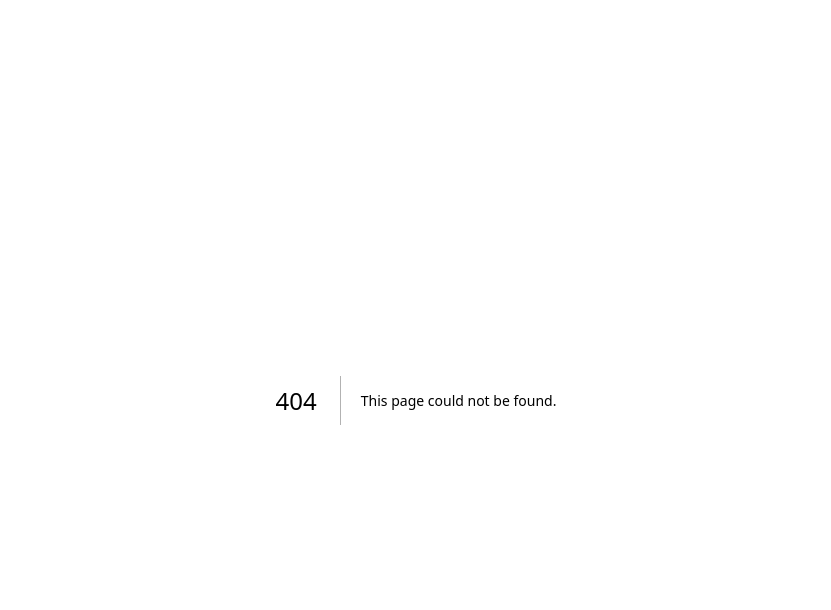
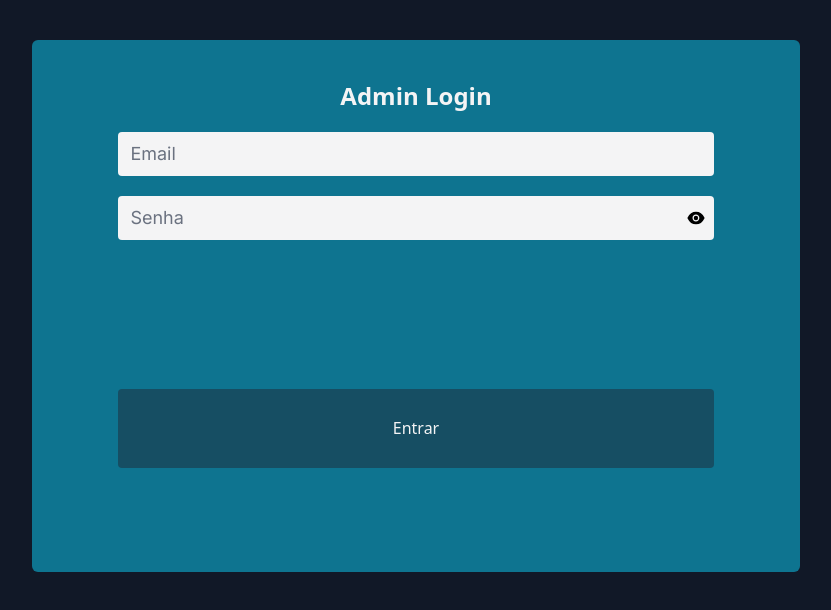
Before and after one commit to PedroPiveta/malevaNews, a Next.js app: page /admin in a window 1280 px wide. Before the commit this address had no page. Shown: the top 610 px of the page, without its empty margins (224-1055 px from the left). Built offline with nearby package versions, Linux system fonts and the light colour scheme.

Commit message:
added admin page

```diff
--- /dev/null
+++ b/app/admin/page.tsx
@@ -0,0 +1,44 @@
+'use client'
+
+import React, { useState } from 'react'
+import { AiFillEyeInvisible, AiFillEye } from "react-icons/ai";
+
+type Props = {}
+
+export default function Admin({}: Props) {
+  const [showPassword, setShowPassword] = useState(false);
+
+  return (
+    <div className="w-screen h-screen flex justify-center pt-10">
+      <form className="whitespace-nowrap w-full md:w-[60%] max-h-[70%] bg-cyan-700 flex flex-col items-center gap-5 py-10 px-3  mx-5 md:mx-10 rounded-md outline-none-none">
+        <h1 className="text-2xl font-semibold font-sans text-zinc-100">Admin Login</h1>
+
+        <input
+          className="w-full md:w-[80%] rounded bg-zinc-100 focus:bg-opacity-75 border-none  focus:outline-cyan-950 text-sm md:text-lg"
+          type="email"
+          name="email"
+          id="email"
+          placeholder="Email"
+        />
+
+        <div className="w-full md:w-[80%] h-full relative">
+              <input
+                className="w-full rounded bg-zinc-100 focus:bg-opacity-75 border-none  focus:outline-cyan-950 text-sm md:text-lg"
+                type={showPassword ? "text" : "password"}
+                id="password"
+                placeholder="Senha"
+              />
+              {showPassword ? (
+                <AiFillEyeInvisible className="absolute right-2 top-2 md:top-3 text-xl cursor-pointer" onClick={() => setShowPassword(prevState => !prevState)} />
+              ) : (
+                <AiFillEye className="absolute right-2 top-2 md:top-3 text-xl cursor-pointer" onClick={() => setShowPassword(prevState => !prevState)} />
+              )}
+            </div>
+
+            <button     className="text-zinc-100 font-medium font-sans mb-16 w-full md:w-[80%] bg-cyan-900 h-52 rounded">Entrar</button>
+      </form>
+
+
+    </div>
+  )
+}
--- a/app/components/Header.tsx
+++ b/app/components/Header.tsx
@@ -1,4 +1,3 @@
-import Image from 'next/image'
 import Link from 'next/link'
 import React from 'react'
 
@@ -7,9 +6,11 @@ type Props = {}
 export default function Header({}: Props) {
   return (
     <header className='w-screen h-20 bg-cyan-700 px-6 flex items-center justify-between'>
-        <h1 className='text-zinc-100 text-2xl font-semibold font-sans'>Maleva News</h1>
+        <Link href={"/"}>
+          <h1 className='text-zinc-100 text-2xl font-semibold font-sans'>Maleva News</h1>
+        </Link>
         <nav>
-            <Link href={"/noticia"} className='text-zinc-100 text-sm md:text-lg'>Notícias Recentes</Link>
+            <Link href={"/noticia/1"} className='text-zinc-100 text-sm md:text-lg'>Notícias Recentes</Link>
         </nav>
     </header>
   )
--- a/app/noticia/page.tsx
+++ /dev/null
@@ -1,5 +0,0 @@
-export default function Noticia() {
-  return (
-    <div>page</div>
-  )
-}
--- a/package.json
+++ b/package.json
@@ -15,11 +15,17 @@
     "autoprefixer": "10.4.14",
     "eslint": "8.45.0",
     "eslint-config-next": "13.4.12",
+    "firebase": "^10.1.0",
     "next": "13.4.12",
     "postcss": "8.4.27",
     "react": "18.2.0",
     "react-dom": "18.2.0",
+    "react-icons": "^4.10.1",
     "tailwindcss": "3.3.3",
     "typescript": "5.1.6"
+  },
+  "devDependencies": {
+    "@tailwindcss/forms": "^0.5.4",
+    "@types/firebase": "^3.2.1"
   }
 }
--- a/tailwind.config.js
+++ b/tailwind.config.js
@@ -7,12 +7,10 @@ module.exports = {
   ],
   theme: {
     extend: {
-      backgroundImage: {
-        'gradient-radial': 'radial-gradient(var(--tw-gradient-stops))',
-        'gradient-conic':
-          'conic-gradient(from 180deg at 50% 50%, var(--tw-gradient-stops))',
-      },
+
     },
   },
-  plugins: [],
+  plugins: [
+    require('@tailwindcss/forms'),
+  ],
 }
```
Also changed, not shown: firebase.ts (added, +23 -0 lines), 2 other files (tests, documents, lock files or other folders).
